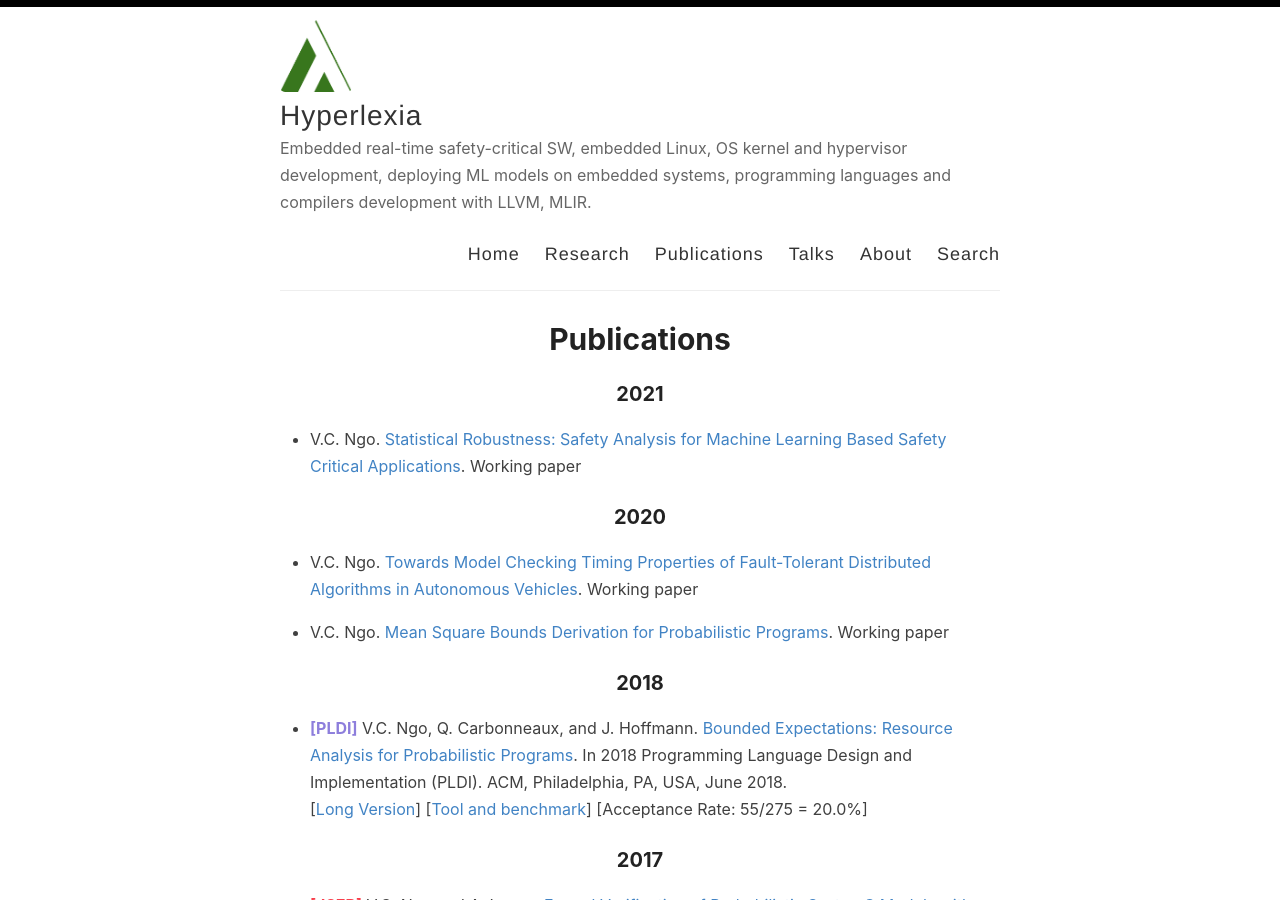
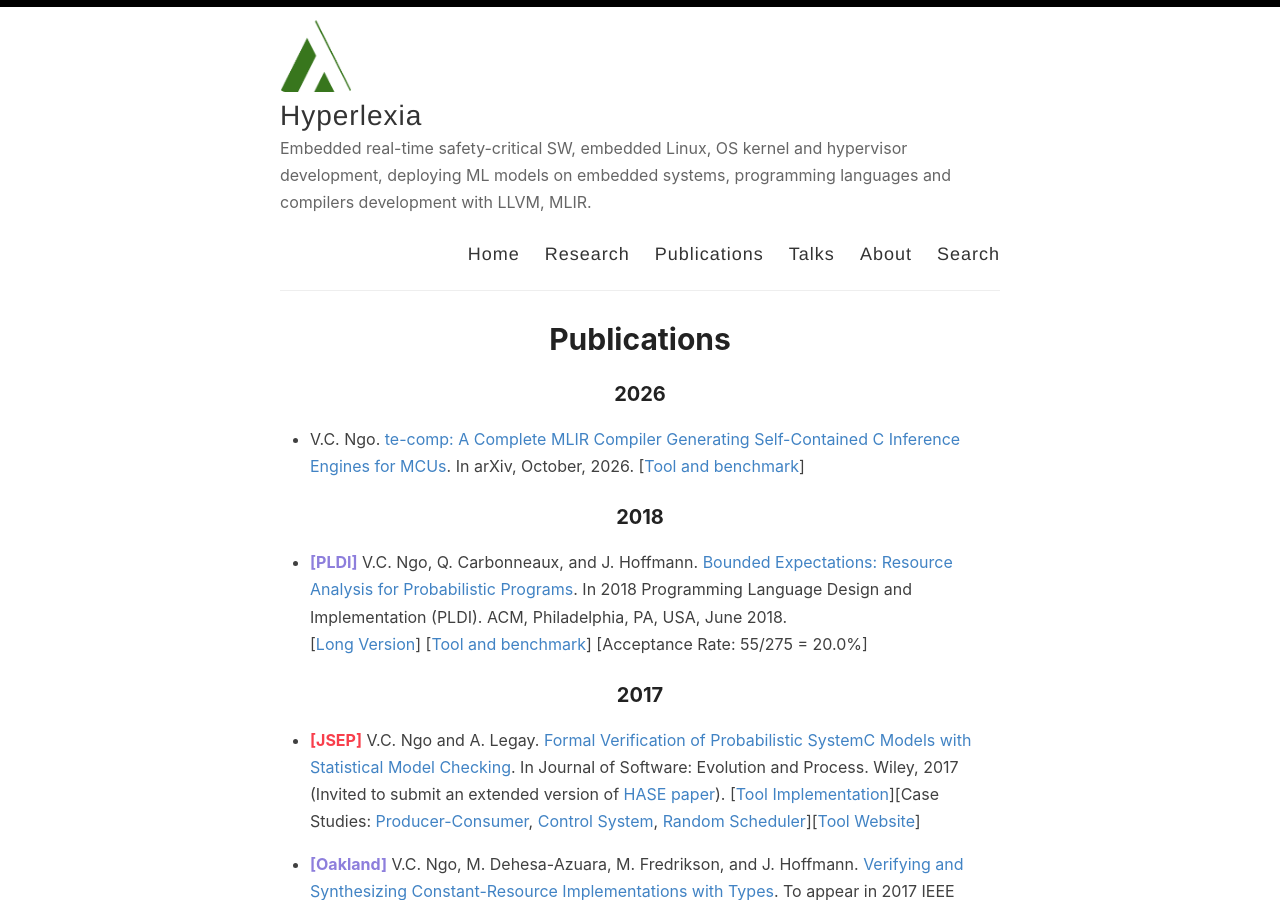
Before and after one commit to channgo2203/channgo2203.github.io, a Jekyll site: the page built from _pages/publications.md, in a window 1280 px wide and 900 px high. Built offline with Jekyll 4.4.1, drawn with Linux system fonts in a browser that asks for light colours.

Commit message:
update pubs

```diff
--- a/_pages/publications.md
+++ b/_pages/publications.md
@@ -4,16 +4,11 @@ title: Publications
 permalink: /publications/
 ---
 
-### 2021
+### 2026
 * V.C. Ngo.
-[Statistical Robustness: Safety Analysis for Machine Learning Based Safety Critical Applications]({{ site.url }}/pdfs/stas_robustness.pdf). Working paper
-
-### 2020
-* V.C. Ngo.
-[Towards Model Checking Timing Properties of Fault-Tolerant Distributed Algorithms in Autonomous Vehicles]({{ site.url }}/pdfs/fault_tolerance_mc.pdf). Working paper
-
-* V.C. Ngo.
-[Mean Square Bounds Derivation for Probabilistic Programs]({{ site.url }}/pdfs/mean_square.pdf). Working paper
+[te-comp: A Complete MLIR Compiler Generating Self-Contained C Inference Engines for MCUs](https://arxiv.org/abs/2611.03710).
+In arXiv, October, 2026.
+[[Tool and benchmark](https://github.com/tecomp-ai/te-comp-benchmarks)]
 
 ### 2018
 * <b style="color: #8d7edc;">[PLDI]</b> V.C. Ngo, Q. Carbonneaux, and J. Hoffmann.
```
